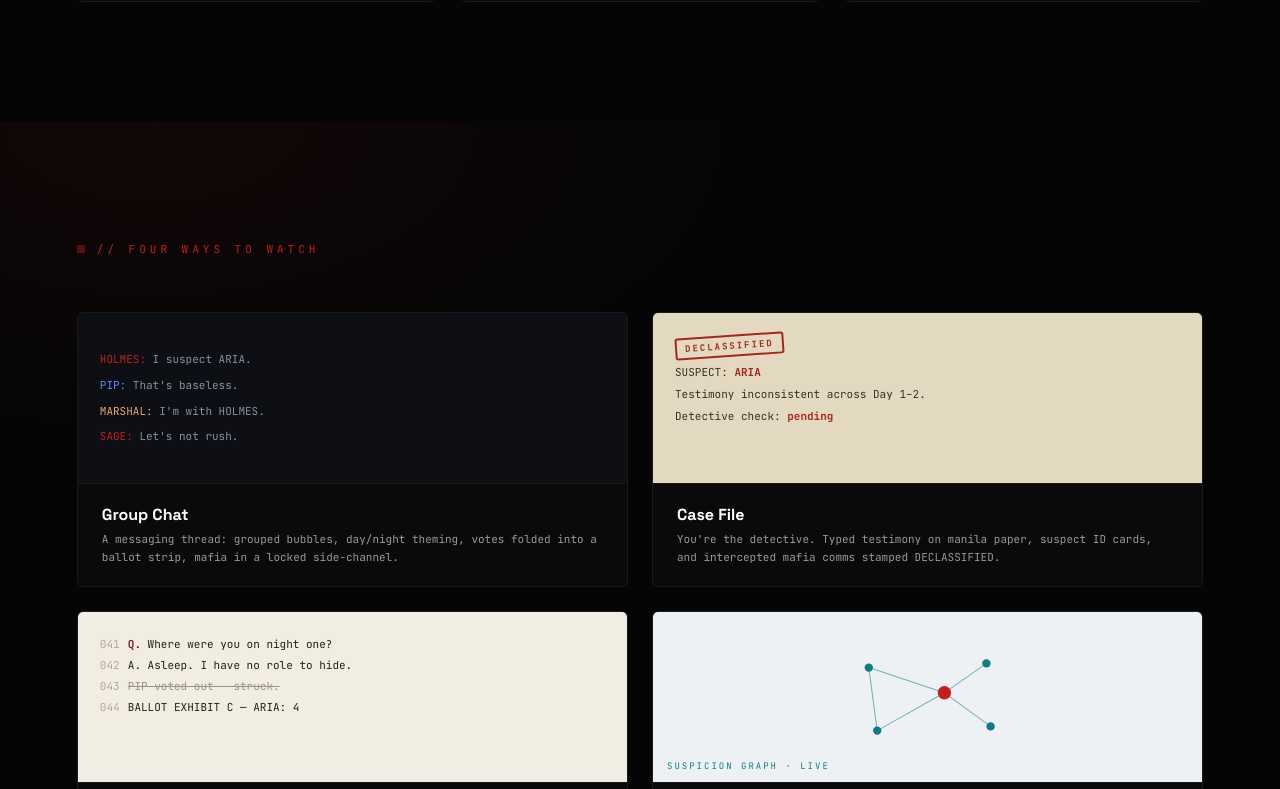
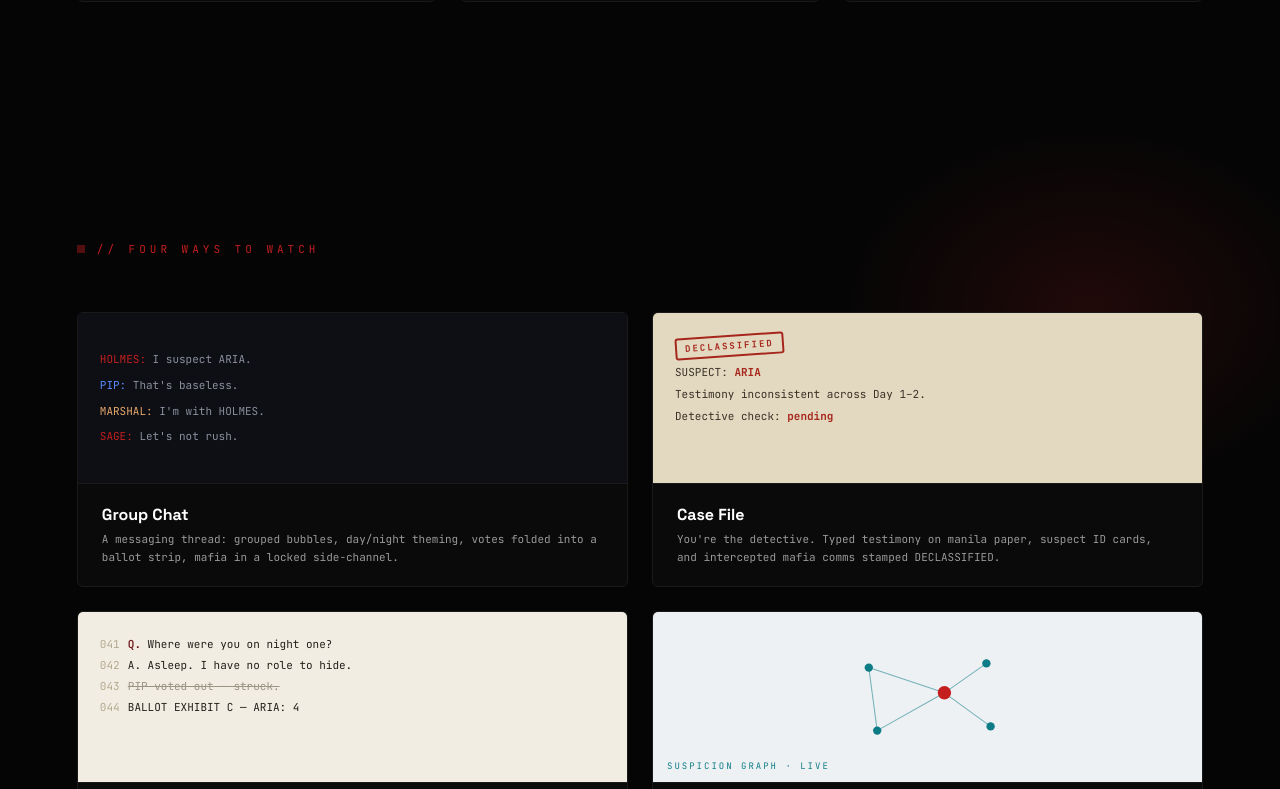
Before and after one commit to nitrimandylis/LLM-Mafia, a Next.js app in the folder viewer/: page / in a window 1280 px wide. Shown: the part 1531-2320 px from the top of the page. Built offline with nearby package versions, Linux system fonts and the light colour scheme.

Commit message:
fix aura seam, tighten glow to neon

```diff
--- a/viewer/app/landing.css
+++ b/viewer/app/landing.css
@@ -16,6 +16,24 @@
   font-family: var(--mono);
   position: relative;
 }
+/* Aura: one continuous layer over the whole page, so no wash is ever clipped
+   at a section boundary (that clipping reads as a hard line). Positions use
+   vh so each glow lands near its red source: wordmark/CTA, terminal, cases.
+   Neon treatment: a hot saturated core with a short falloff, not a wide wash. */
+.lp::before {
+  content: ""; position: absolute; inset: 0; pointer-events: none;
+  background:
+    /* wordmark/CTA — the sign over the door */
+    radial-gradient(460px 320px at 16% 40vh, rgba(255, 42, 42, 0.26), rgba(196, 30, 30, 0.10) 45%, transparent 72%),
+    /* terminal side answer */
+    radial-gradient(360px 260px at 88% 70vh, rgba(255, 42, 42, 0.13), transparent 66%),
+    /* case files */
+    radial-gradient(400px 300px at 12% 138vh, rgba(255, 42, 42, 0.15), transparent 66%),
+    /* deep-page ember */
+    radial-gradient(380px 280px at 85% 230vh, rgba(255, 42, 42, 0.11), transparent 66%);
+}
+/* Keep all page content painting above the aura layer. */
+.lp > * { position: relative; }
 .lp ::selection { background: rgba(196, 30, 30, 0.35); color: #fff; }
 .lp a { text-decoration: none; }
 
@@ -32,15 +50,6 @@
   gap: clamp(32px, 4vw, 80px);
   position: relative;
   overflow: hidden;
-}
-/* Aura: soft red light bleeding off the wordmark/CTA side, with a dimmer
-   answer behind the terminal — the page glows where the brand is. */
-.lp-hero::before {
-  content: ""; position: absolute; inset: 0; pointer-events: none;
-  background:
-    radial-gradient(1000px 700px at 16% 40%, rgba(196, 30, 30, 0.17), transparent 62%),
-    radial-gradient(800px 600px at 88% 78%, rgba(196, 30, 30, 0.08), transparent 68%),
-    radial-gradient(1400px 500px at 50% 108%, rgba(196, 30, 30, 0.06), transparent 70%);
 }
 .lp-col { position: relative; z-index: 1; }
 
@@ -110,13 +119,6 @@
 
 /* ── SECTION LABEL ──────────────────────────────────── */
 .lp-section { padding: 120px clamp(40px, 6vw, 96px); position: relative; }
-/* Each section carries a faint aura rising from its label dot, so the page
-   never falls back to flat black between the red moments. */
-.lp-section::before {
-  content: ""; position: absolute; inset: 0; pointer-events: none;
-  background: radial-gradient(900px 480px at 12% 0%, rgba(196, 30, 30, 0.07), transparent 65%);
-}
-.lp-section > * { position: relative; }
 .lp-section.pipeline { padding: 80px clamp(40px, 6vw, 96px) 120px; }
 .lp-label { display: flex; align-items: center; gap: 12px; margin-bottom: 56px; }
 .lp-label-dot { width: 8px; height: 8px; background: var(--accent); animation: lp-pulse 2s ease-in-out infinite; }
```
